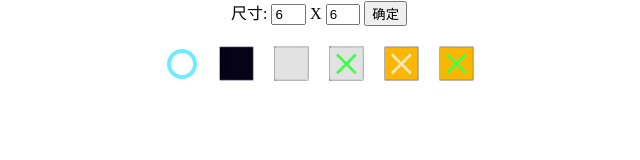
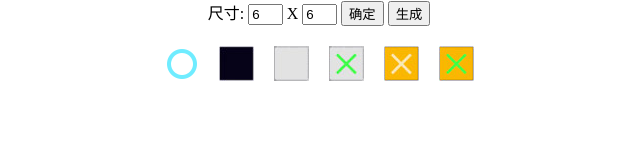
Before and after one commit to honwenle/Sokoban, a plain HTML site: page edit.html in a window 1280 px wide. Shown: the whole page, without its empty margins (321-961 px from the left). Drawn offline with nearby package versions, Linux system fonts and the light colour scheme.

Commit message:
编辑界面

```diff
--- a/edit.html
+++ b/edit.html
@@ -13,6 +13,7 @@
         尺寸: <input type="text" id="rows" value="6">
         X <input type="text" id="cols" value="6">
         <button id="size_ok">确定</button>
+        <button onclick="generate()">生成</button>
     </div>
     <div class="tools"></div>
     <div class="cvs">
--- a/edit.js
+++ b/edit.js
@@ -76,3 +76,6 @@ cvsx.addEventListener('click',function (e) {
 function getID(row, col) {
     return row*10 + col
 }
+function generate () {
+    location.href = location.origin + '/index.html?list=' + JSON.stringify(list) + '&box=' + JSON.stringify(boxList) + '&hero=' + JSON.stringify(hero)
+}
```
